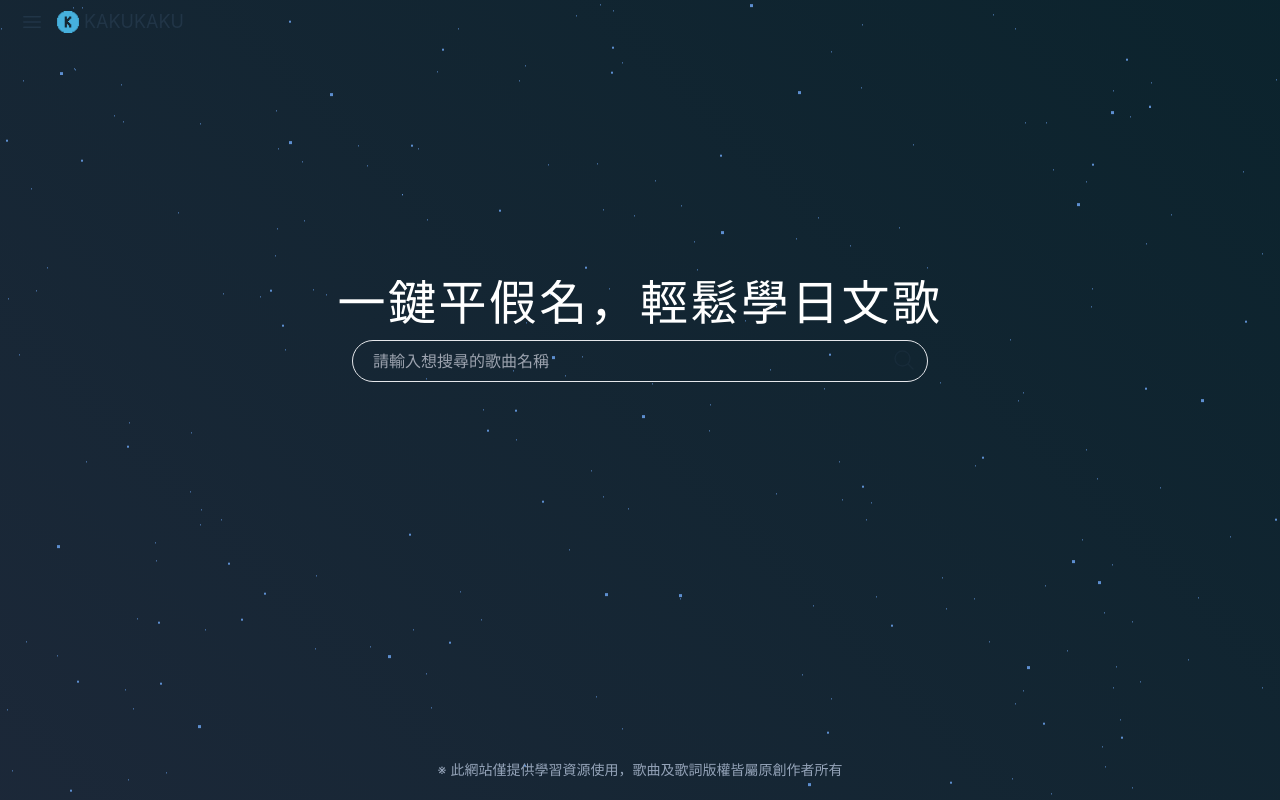
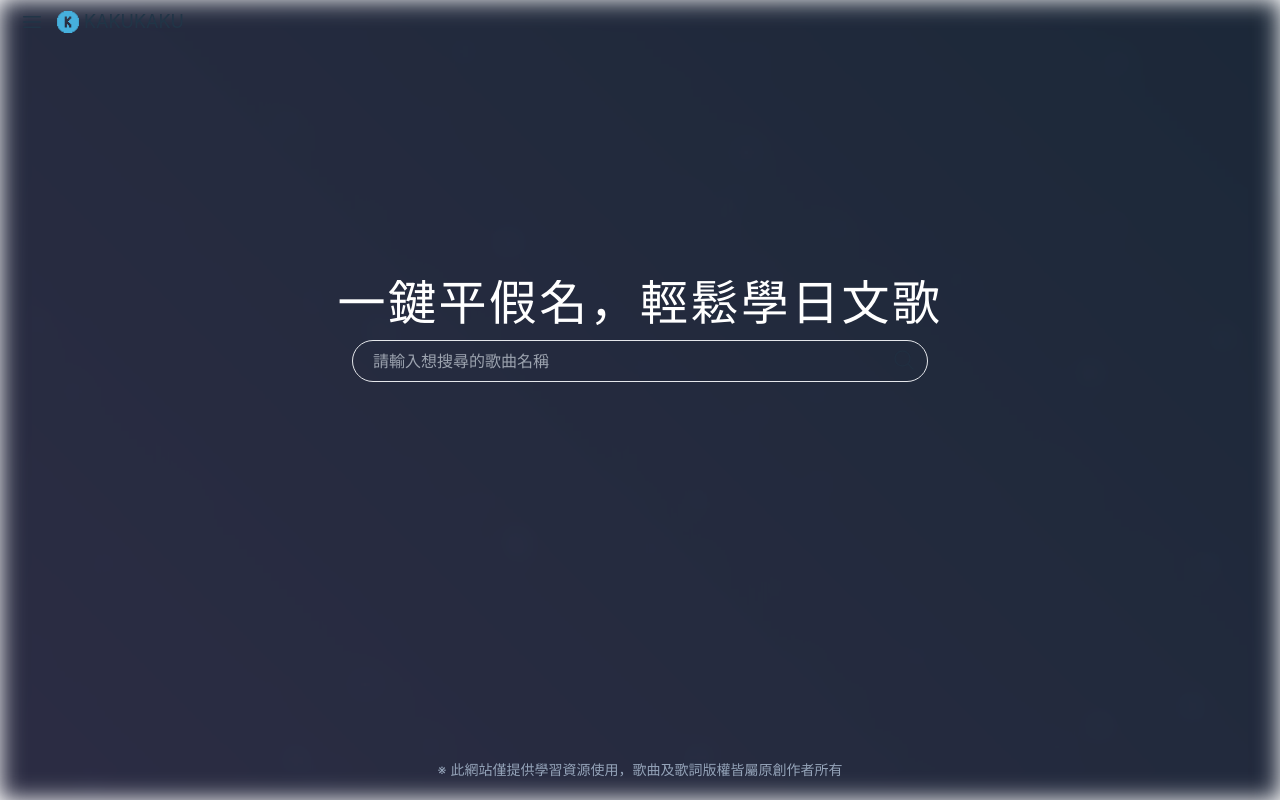
Before and after one commit to seesawjack/KAKUKAKU, a Vue app: page /song/search in a window 1280 px wide. Built offline with nearby package versions, Linux system fonts and the light colour scheme.

Commit message:
202308200000-背景動畫調整階段二完成

```diff
--- a/src/components/layouts/ParticleBg.vue
+++ b/src/components/layouts/ParticleBg.vue
@@ -47,18 +47,21 @@ $time-4: 600s;
     #002025 100%
   );
   background-size: 400% 400%;
-  animation: gradient 15s ease infinite;
+  animation: gradient 15s ease-in-out infinite;
 }
 
 @keyframes gradient {
   0% {
     background-position: 0% 50%;
+    filter: blur(0px);
   }
   50% {
-    background-position: 100% 50%;
+    background-position: 50% 50%;
+    filter: blur(15px);
   }
   100% {
     background-position: 0% 50%;
+    filter: blur(0px);
   }
 }
 
```
